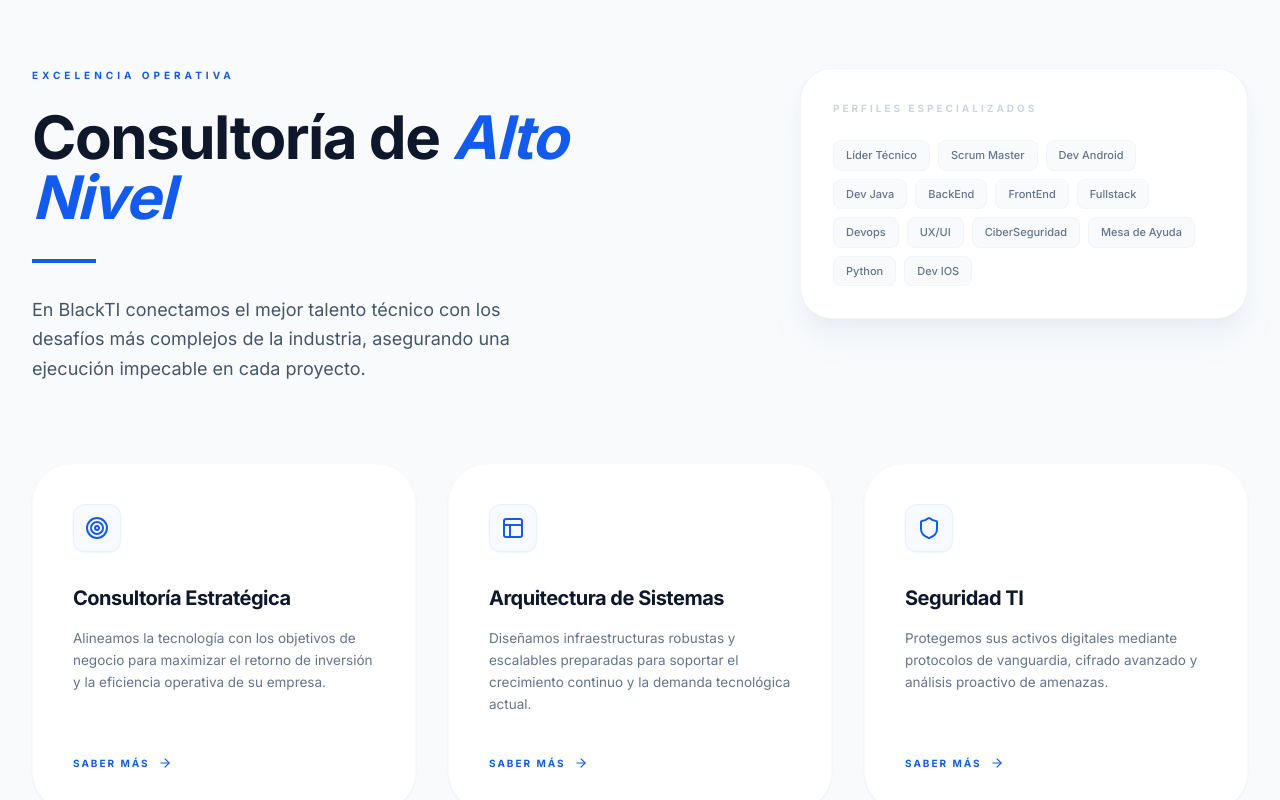
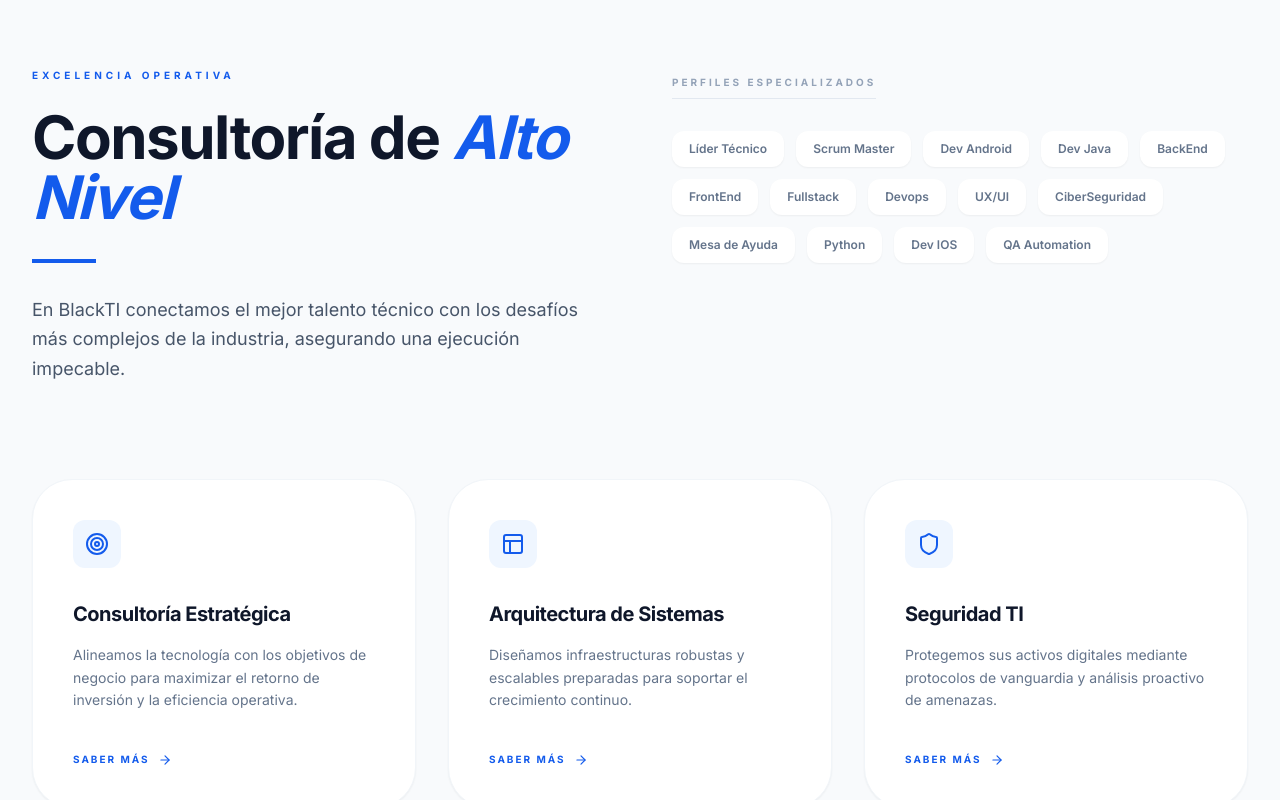
Before and after one commit to asinomas/paginaultima, a React (Vite) app in the folder Pagina_ultima/: page / in a window 1280 px wide. Shown: the part 860-1660 px from the top of the page. Built offline with nearby package versions, Linux system fonts and the light colour scheme.

Commit message:
Update Services.tsx

```diff
--- a/Pagina_ultima/src/components/Services.tsx
+++ b/Pagina_ultima/src/components/Services.tsx
@@ -4,7 +4,7 @@
 const profiles = [
   "Líder Técnico", "Scrum Master", "Dev Android", "Dev Java",
   "BackEnd", "FrontEnd", "Fullstack", "Devops", "UX/UI",
-  "CiberSeguridad", "Mesa de Ayuda", "Python", "Dev IOS"
+  "CiberSeguridad", "Mesa de Ayuda", "Python", "Dev IOS", "QA Automation" // Agregué uno para equilibrar
 ];
 
 const HighLevelConsulting: React.FC = () => {
@@ -12,11 +12,11 @@
     <section className="bg-slate-50 py-24 md:py-32">
       <div className="max-w-7xl mx-auto px-6 lg:px-8">
 
-        {/* PARTE SUPERIOR: Título (Izquierda) y Perfiles (Derecha) */}
-        <div className="flex flex-col lg:flex-row justify-between items-start gap-12 mb-20">
+        {/* PARTE SUPERIOR: Título (Izquierda) y Perfiles Sueltos (Derecha) */}
+        <div className="flex flex-col lg:flex-row justify-between items-start gap-16 mb-24">
 
           {/* Bloque de Texto */}
-          <div className="max-w-2xl">
+          <div className="max-w-xl">
             <span className="text-[10px] font-bold tracking-[0.4em] text-[#135bec] uppercase mb-6 block">
               Excelencia Operativa
             </span>
@@ -24,21 +24,22 @@
               Consultoría de <span className="text-[#135bec] italic">Alto Nivel</span>
             </h3>
             <div className="w-16 h-1 bg-[#135bec] mb-8"></div>
-            <p className="text-lg text-slate-600 leading-relaxed max-w-lg">
-              En BlackTI conectamos el mejor talento técnico con los desafíos más complejos de la industria, asegurando una ejecución impecable en cada proyecto.
+            <p className="text-lg text-slate-600 leading-relaxed">
+              En BlackTI conectamos el mejor talento técnico con los desafíos más complejos de la industria, asegurando una ejecución impecable.
             </p>
           </div>
 
-          {/* Bloque de Perfiles (Contenedor Flotante) */}
-          <div className="bg-white p-8 rounded-[2rem] shadow-xl shadow-slate-200/50 border border-slate-100 max-w-md w-full">
-            <h4 className="text-[10px] font-bold tracking-[0.3em] text-slate-300 uppercase mb-6">
+          {/* Bloque de Perfiles SUELTOS y ALINEADOS */}
+          <div className="flex-1 w-full lg:max-w-xl">
+            <h4 className="text-[10px] font-bold tracking-[0.3em] text-slate-400 uppercase mb-8 border-b border-slate-200 pb-2 inline-block">
               Perfiles Especializados
             </h4>
-            <div className="flex flex-wrap gap-2">
+            {/* Usamos justify-start para alineación natural, o justify-between para llenar el ancho */}
+            <div className="flex flex-wrap gap-3 justify-start lg:justify-start">
               {profiles.map((profile, index) => (
                 <span
                   key={index}
-                  className="px-3 py-1.5 bg-slate-50 text-slate-500 text-[11px] font-medium rounded-lg border border-slate-100 hover:border-[#135bec] hover:text-[#135bec] transition-all cursor-default"
+                  className="px-4 py-2 bg-white text-slate-500 text-[12px] font-semibold rounded-xl border border-transparent shadow-sm hover:border-[#135bec] hover:text-[#135bec] transition-all duration-300 cursor-default hover:shadow-md hover:-translate-y-0.5"
                 >
                   {profile}
                 </span>
@@ -49,23 +50,20 @@
 
         {/* PARTE INFERIOR: Tarjetas de Servicios */}
         <div className="grid grid-cols-1 md:grid-cols-3 gap-8">
-          {/* Tarjeta 1 */}
           <ServiceCard
             Icon={Target}
             title="Consultoría Estratégica"
-            description="Alineamos la tecnología con los objetivos de negocio para maximizar el retorno de inversión y la eficiencia operativa de su empresa."
+            description="Alineamos la tecnología con los objetivos de negocio para maximizar el retorno de inversión y la eficiencia operativa."
           />
-          {/* Tarjeta 2 */}
           <ServiceCard
             Icon={Layout}
             title="Arquitectura de Sistemas"
-            description="Diseñamos infraestructuras robustas y escalables preparadas para soportar el crecimiento continuo y la demanda tecnológica actual."
+            description="Diseñamos infraestructuras robustas y escalables preparadas para soportar el crecimiento continuo."
           />
-          {/* Tarjeta 3 */}
           <ServiceCard
             Icon={Shield}
             title="Seguridad TI"
-            description="Protegemos sus activos digitales mediante protocolos de vanguardia, cifrado avanzado y análisis proactivo de amenazas."
+            description="Protegemos sus activos digitales mediante protocolos de vanguardia y análisis proactivo de amenazas."
           />
         </div>
       </div>
@@ -73,17 +71,16 @@
   );
 };
 
-// Sub-componente para las tarjetas para mantener el código limpio
 const ServiceCard = ({ Icon, title, description }: { Icon: any, title: string, description: string }) => (
-  <div className="bg-white p-10 rounded-[2.5rem] shadow-sm border border-slate-50 hover:shadow-xl transition-all duration-500 group flex flex-col h-full">
-    <div className="w-12 h-12 bg-blue-50/50 rounded-xl flex items-center justify-center mb-8 group-hover:bg-[#135bec] transition-all duration-300 shadow-sm border border-blue-100/50">
+  <div className="bg-white p-10 rounded-[2.5rem] shadow-sm border border-slate-100 hover:shadow-xl transition-all duration-500 group flex flex-col h-full">
+    <div className="w-12 h-12 bg-blue-50 rounded-xl flex items-center justify-center mb-8 group-hover:bg-[#135bec] transition-all duration-300">
       <Icon className="text-[#135bec] group-hover:text-white" size={24} />
     </div>
     <h4 className="text-xl font-bold text-slate-900 mb-4 tracking-tight">{title}</h4>
-    <p className="text-slate-500 leading-relaxed text-[13.5px] mb-10 flex-grow">
+    <p className="text-slate-500 leading-relaxed text-sm mb-10 flex-grow">
       {description}
     </p>
-    <button className="flex items-center text-[#135bec] font-bold text-[10px] uppercase tracking-[0.2em] group/btn transition-all">
+    <button className="flex items-center text-[#135bec] font-bold text-[10px] uppercase tracking-[0.2em] group/btn">
       Saber más
       <ArrowRight className="ml-2 transition-transform group-hover/btn:translate-x-1" size={14} />
     </button>
```
